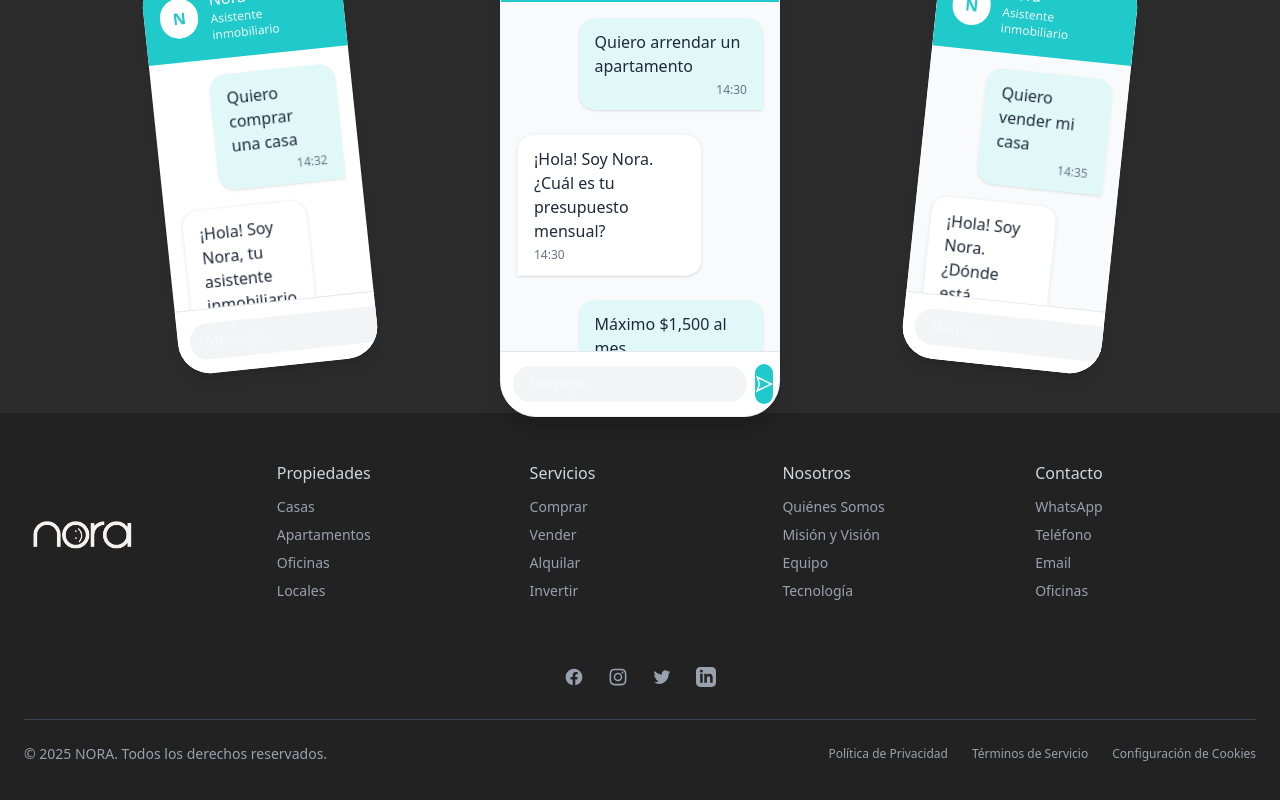
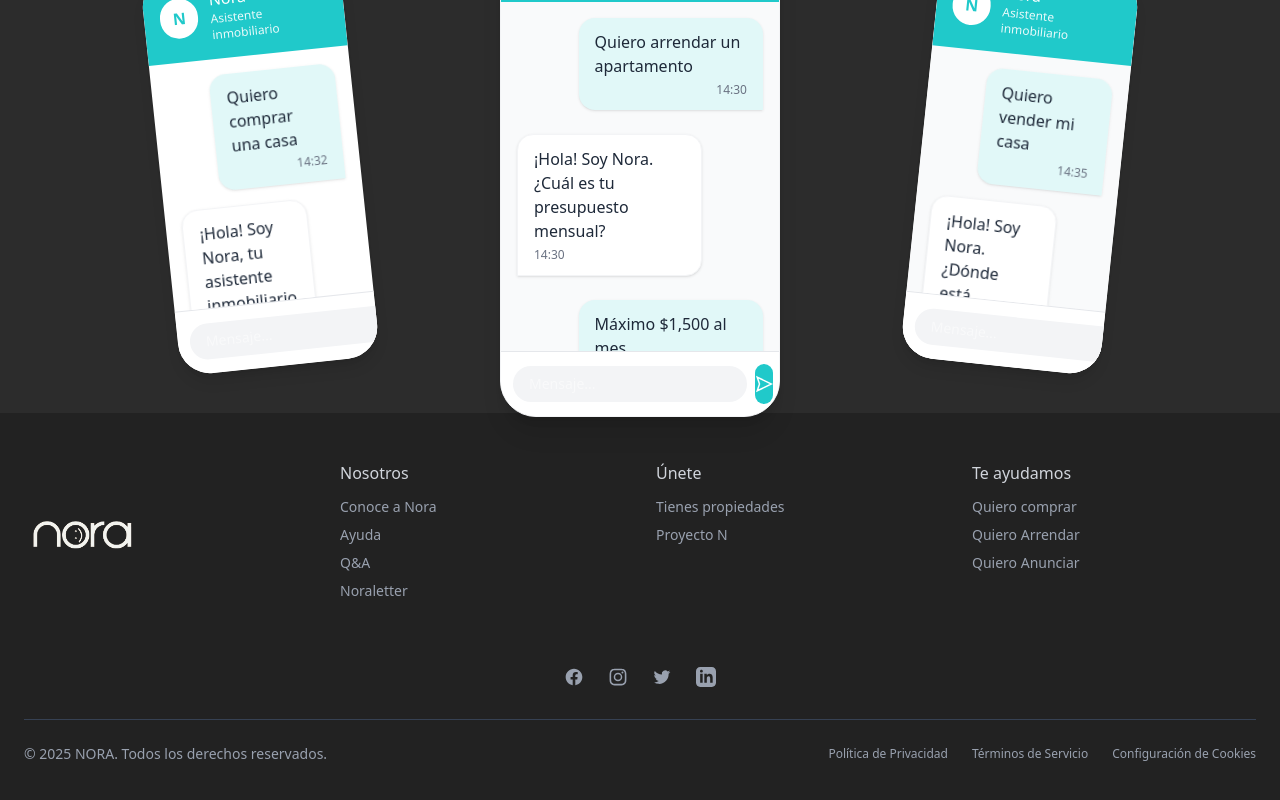
Before and after one commit to andreskps/Nora-Landing, a Next.js app: page / in a window 1280 px wide. Shown: the part 2915-3715 px from the top of the page. Built offline with nearby package versions, Linux system fonts and the light colour scheme.

Commit message:
Actualizar el pie de página: mejorar la distribución y renombrar columnas para una mejor claridad y navegación.

```diff
--- a/src/app/page.tsx
+++ b/src/app/page.tsx
@@ -32,10 +32,10 @@ export default function Home() {
 
       <footer className="w-full bg-[#222222] text-white py-8 md:py-12">
         <div className="container mx-auto px-4 md:px-6">
-          {/* Footer Grid - más responsivo con mejor distribución en móviles */}
-          <div className="grid grid-cols-2 sm:grid-cols-2 md:grid-cols-3 lg:grid-cols-5 gap-6 md:gap-8">
+          {/* Footer Grid - columnas actualizadas */}
+          <div className="grid grid-cols-2 sm:grid-cols-2 md:grid-cols-3 lg:grid-cols-4 gap-6 md:gap-8">
             {/* Logo Column */}
-            <div className="col-span-2 sm:col-span-2 md:col-span-3 lg:col-span-1 mb-6 md:mb-0">
+            <div className="col-span-2 sm:col-span-2 md:col-span-1 lg:col-span-1 mb-6 md:mb-0">
               <div className="mb-4">
                 <Image
                   src="/images/logo.png"
@@ -45,49 +45,35 @@ export default function Home() {
                   className="object-contain"
                 />
               </div>
-              {/* <p className="text-gray-400 text-sm pr-4 mb-4 md:mb-0">
-                Nora: El asistente inmobiliario inteligente que te ayuda a encontrar el hogar perfecto.
-              </p> */}
             </div>
 
-            {/* Links Columns - reorganizados para mejor vista en móvil */}
+            {/* Columna Nosotros */}
             <div className="col-span-1">
-              <h3 className="font-medium text-gray-300 text-base mb-3">Propiedades</h3>
+              <h3 className="font-medium text-gray-300 text-base mb-3">Nosotros</h3>
               <ul className="space-y-2 text-sm">
-                <li><Link href="#" className="text-gray-400 hover:text-white transition-colors">Casas</Link></li>
-                <li><Link href="#" className="text-gray-400 hover:text-white transition-colors">Apartamentos</Link></li>
-                <li><Link href="#" className="text-gray-400 hover:text-white transition-colors">Oficinas</Link></li>
-                <li><Link href="#" className="text-gray-400 hover:text-white transition-colors">Locales</Link></li>
+                <li><Link href="#" className="text-gray-400 hover:text-white transition-colors">Conoce a Nora</Link></li>
+                <li><Link href="#" className="text-gray-400 hover:text-white transition-colors">Ayuda</Link></li>
+                <li><Link href="#" className="text-gray-400 hover:text-white transition-colors">Q&A</Link></li>
+                <li><Link href="#" className="text-gray-400 hover:text-white transition-colors">Noraletter</Link></li>
               </ul>
             </div>
 
+            {/* Columna Únete */}
             <div className="col-span-1">
-              <h3 className="font-medium text-gray-300 text-base mb-3">Servicios</h3>
+              <h3 className="font-medium text-gray-300 text-base mb-3">Únete</h3>
               <ul className="space-y-2 text-sm">
-                <li><Link href="#" className="text-gray-400 hover:text-white transition-colors">Comprar</Link></li>
-                <li><Link href="#" className="text-gray-400 hover:text-white transition-colors">Vender</Link></li>
-                <li><Link href="#" className="text-gray-400 hover:text-white transition-colors">Alquilar</Link></li>
-                <li><Link href="#" className="text-gray-400 hover:text-white transition-colors">Invertir</Link></li>
+                <li><Link href="#" className="text-gray-400 hover:text-white transition-colors">Tienes propiedades</Link></li>
+                <li><Link href="#" className="text-gray-400 hover:text-white transition-colors">Proyecto N</Link></li>
               </ul>
             </div>
 
+            {/* Columna Te ayudamos */}
             <div className="col-span-1">
-              <h3 className="font-medium text-gray-300 text-base mb-3">Nosotros</h3>
+              <h3 className="font-medium text-gray-300 text-base mb-3">Te ayudamos</h3>
               <ul className="space-y-2 text-sm">
-                <li><Link href="#" className="text-gray-400 hover:text-white transition-colors">Quiénes Somos</Link></li>
-                <li><Link href="#" className="text-gray-400 hover:text-white transition-colors">Misión y Visión</Link></li>
-                <li><Link href="#" className="text-gray-400 hover:text-white transition-colors">Equipo</Link></li>
-                <li><Link href="#" className="text-gray-400 hover:text-white transition-colors">Tecnología</Link></li>
-              </ul>
-            </div>
-
-            <div className="col-span-1">
-              <h3 className="font-medium text-gray-300 text-base mb-3">Contacto</h3>
-              <ul className="space-y-2 text-sm">
-                <li><Link href="#" className="text-gray-400 hover:text-white transition-colors">WhatsApp</Link></li>
-                <li><Link href="#" className="text-gray-400 hover:text-white transition-colors">Teléfono</Link></li>
-                <li><Link href="#" className="text-gray-400 hover:text-white transition-colors">Email</Link></li>
-                <li><Link href="#" className="text-gray-400 hover:text-white transition-colors">Oficinas</Link></li>
+                <li><Link href="#" className="text-gray-400 hover:text-white transition-colors">Quiero comprar</Link></li>
+                <li><Link href="#" className="text-gray-400 hover:text-white transition-colors">Quiero Arrendar</Link></li>
+                <li><Link href="#" className="text-gray-400 hover:text-white transition-colors">Quiero Anunciar</Link></li>
               </ul>
             </div>
           </div>
```
